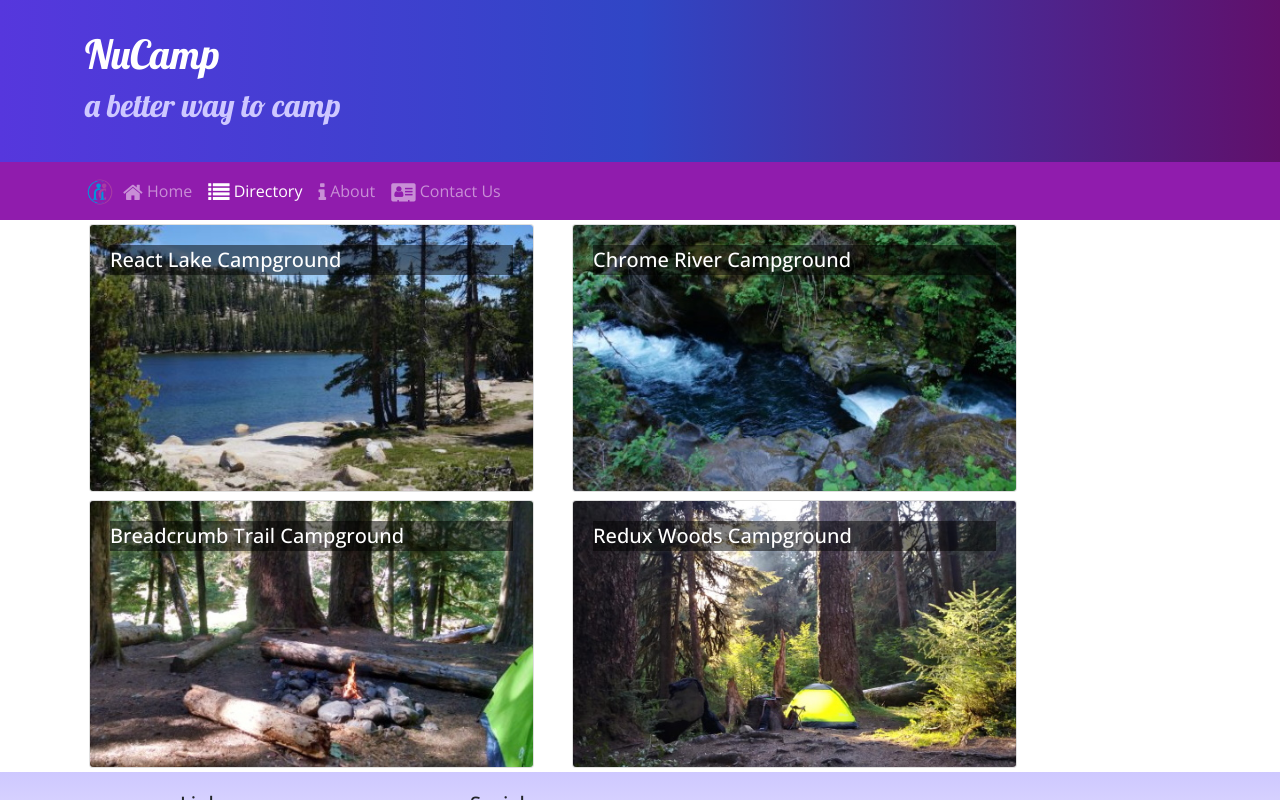
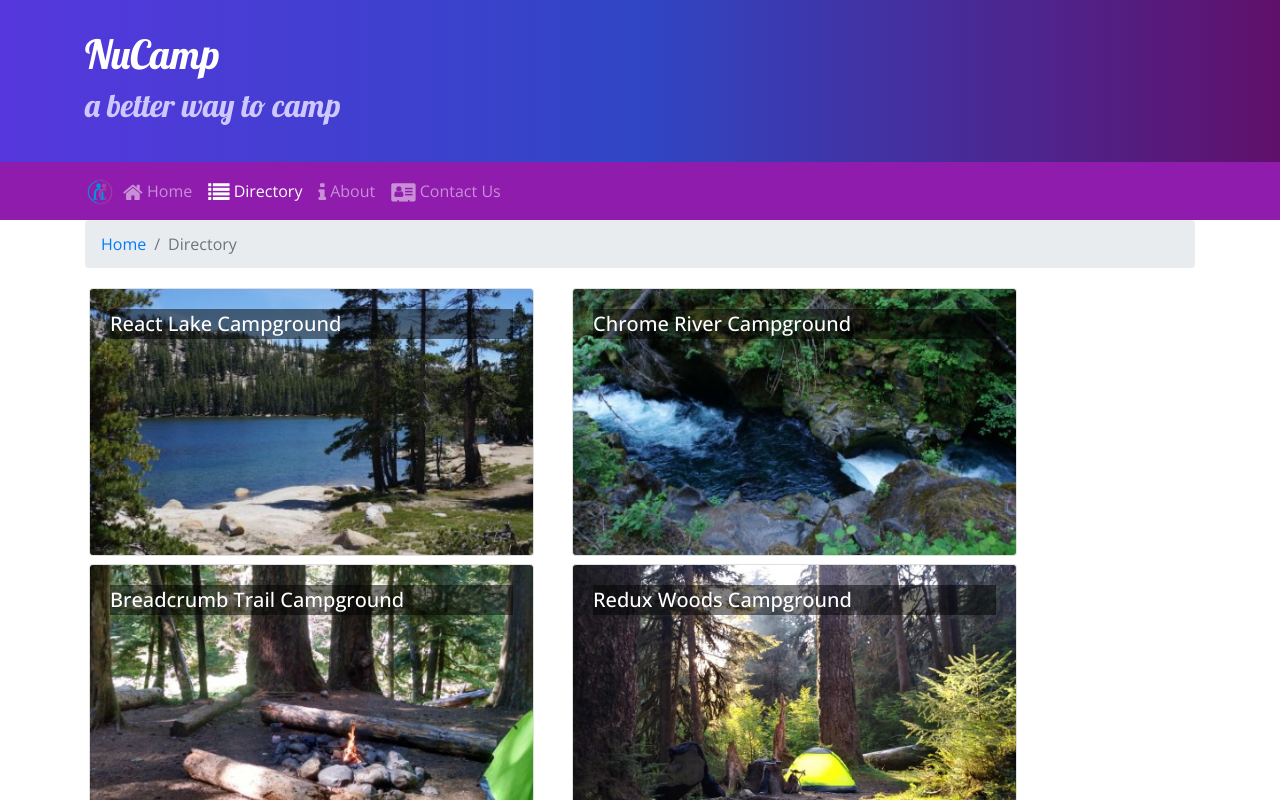
Before and after one commit to mka0019/nucamp-react, a React (Create React App) app: page /directory in a window 1280 px wide. Shown: the top 800 px of the page. Built offline with nearby package versions, Linux system fonts and the light colour scheme.

Commit message:
breadcrumbs

```diff
--- a/src/components/CampsiteInfoComponent.js
+++ b/src/components/CampsiteInfoComponent.js
@@ -1,5 +1,6 @@
 import React from 'react';
-import { Card, CardImg, CardText, CardBody, CardTitle } from 'reactstrap';
+import { Card, CardImg, CardText, CardBody, CardTitle, Breadcrumb, BreadcrumbItem } from 'reactstrap';
+import { Link } from 'react-router-dom';
 
 
 
@@ -40,6 +41,16 @@ function CampsiteInfo(props){
         return(
             <div className="container">
                 <div className="row">
+                    <div className="col">
+                        <Breadcrumb>
+                            <BreadcrumbItem><Link to="/directory">Directory</Link></BreadcrumbItem>
+                            <BreadcrumbItem active>{props.campsite.name}</BreadcrumbItem>
+                        </Breadcrumb>
+                        <h2>{props.campsite.name}</h2>
+                        <hr />
+                    </div>
+                </div>
+                <div className="row">
                     <RenderCampsite campsite={props.campsite} />
                     <RenderComments comments={props.comments} />
                 </div>
--- a/src/components/ContactComponent.js
+++ b/src/components/ContactComponent.js
@@ -1,10 +1,16 @@
 import React from 'react';
+import { Breadcrumb, BreadcrumbItem } from 'reactstrap';
+import { Link } from 'react-router-dom';
 
 function Contact(props) {
     return (
         <div className="container">
             <div className="row">
                 <div className="col">
+                    <Breadcrumb>
+                        <BreadcrumbItem><Link to="/home">Home</Link></BreadcrumbItem>
+                        <BreadcrumbItem active>Contact Us</BreadcrumbItem>
+                    </Breadcrumb>
                     <h2>Contact Us</h2>
                     <hr />
                 </div>
--- a/src/components/DirectoryComponent.js
+++ b/src/components/DirectoryComponent.js
@@ -1,5 +1,5 @@
 import React from 'react';
-import { Card, CardImg, CardImgOverlay, CardTitle } from 'reactstrap';
+import { Card, CardImg, CardImgOverlay, CardTitle, Breadcrumb, BreadcrumbItem } from 'reactstrap';
 import { Link } from 'react-router-dom';
 
 // This component will be responisble for rendering the
@@ -34,6 +34,14 @@ function Directory(props) {
     return (
         <div className="container">
             <div className="row">
+                <div className="col">
+                    <Breadcrumb>
+                        <BreadcrumbItem><Link to="/home">Home</Link></BreadcrumbItem>
+                        <BreadcrumbItem active>Directory</BreadcrumbItem>
+                    </Breadcrumb>
+                </div>
+            </div>
+            <div className="row">
                 {directory}
             </div>
         </div>
--- a/src/components/MainComponent.js
+++ b/src/components/MainComponent.js
@@ -56,7 +56,7 @@ class Main extends Component {
                     <Route path='/home' component={HomePage} />
                     <Route exact path='/directory' render={() => <Directory campsites={this.state.campsites} />} />
                     <Route path='/directory/:campsiteId' component={CampsiteWithId} />
-                    <Route exact path='/directory/:campsiteId'  />
+                    <Route exact path='/contactus' component={Contact} />
                     {/* Note that unlike the <Route> for the Directory component, you use the attribute component instead of render above. That is because you do not need to pass any state data into the Contact component.  */}
                     <Redirect to='/home' />
                     {/* The Routes act as the case statements in switch statement */}
```
